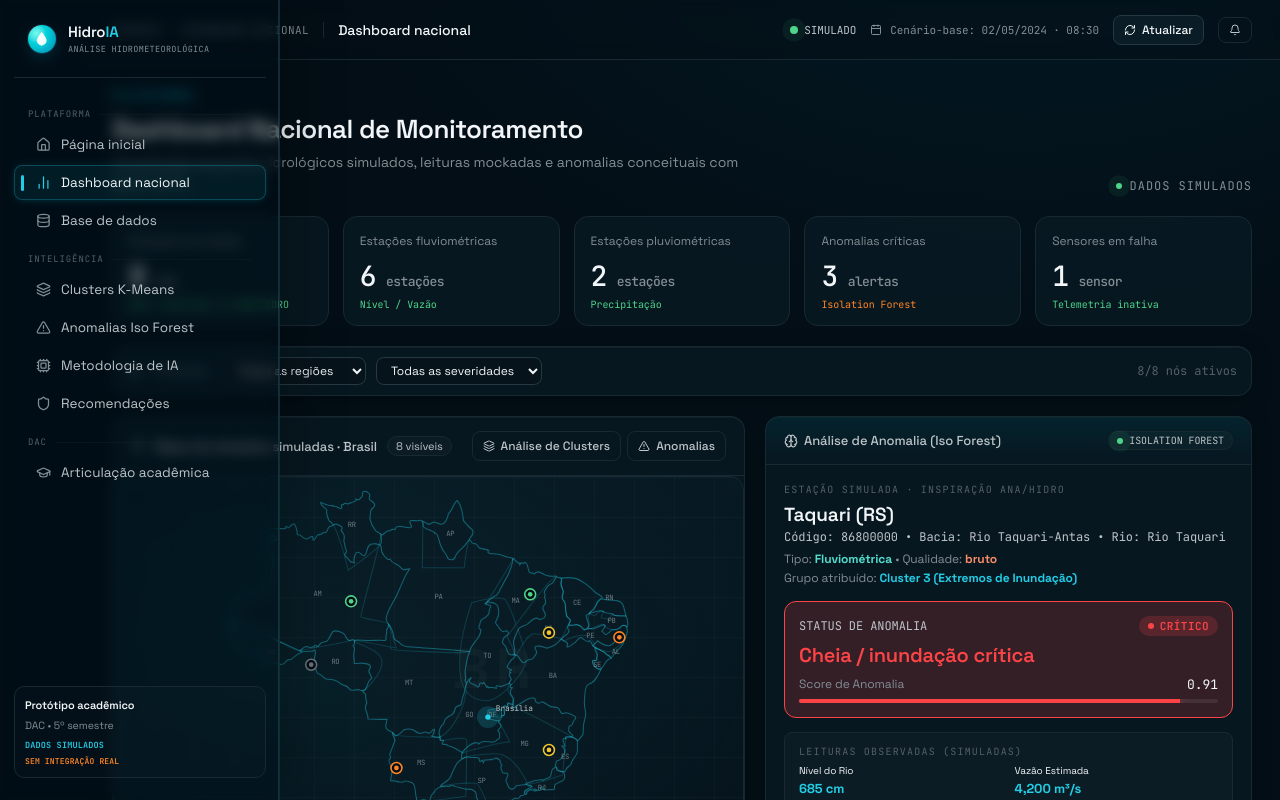
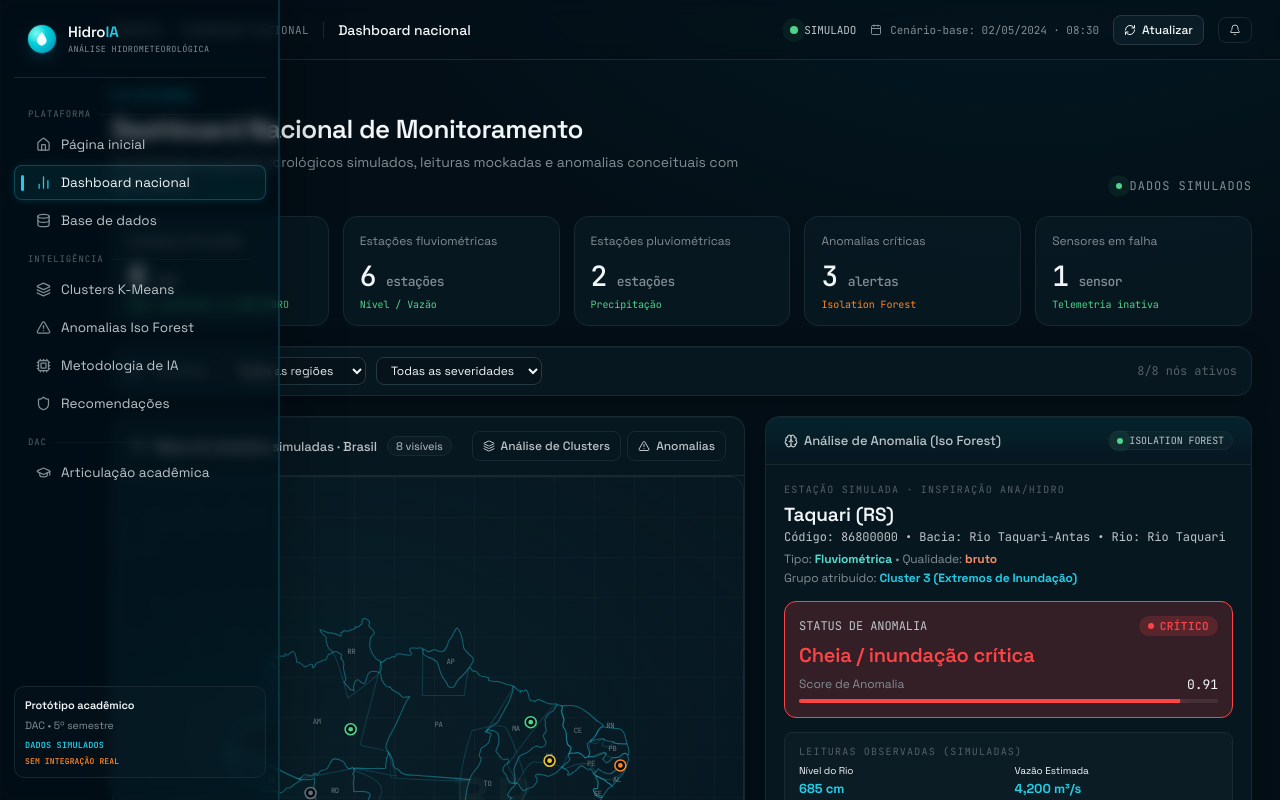
Before and after one commit to miranda-1/hidroia-brasil-ts, a React (Vite) app: page / in a window 1280 px wide. Both pictures are taken after a click on the button "Entrar na plataforma". Shown: the top 800 px of the page. Built offline with nearby package versions, Linux system fonts and the light colour scheme.

Commit message:
feat: ajuste no mapa do dashboard

```diff
--- a/src/components/map/BrazilSensorMap.tsx
+++ b/src/components/map/BrazilSensorMap.tsx
@@ -31,7 +31,7 @@ export const BrazilSensorMap: React.FC<BrazilSensorMapProps> = ({
     <div className="map-wrap" style={{ height }}>
       <div className="map-grid"></div>
       <svg className="map-svg" viewBox="0 0 800 560" preserveAspectRatio="xMidYMid meet"
-           style={{ height: "100%" }}>
+           style={{ flex: 1, width: "100%", height: "100%", minHeight: 0 }}>
         <defs>
           <linearGradient id="brFill" x1="0" y1="0" x2="1" y2="1">
             <stop offset="0%"   stopColor="oklch(0.30 0.05 220)" stopOpacity="0.6"/>
--- a/src/index.css
+++ b/src/index.css
@@ -492,6 +492,9 @@ button { font-family: inherit; cursor: pointer; }
     radial-gradient(800px 500px at 30% 40%, oklch(0.26 0.04 220 / 0.6), transparent 70%),
     linear-gradient(180deg, oklch(0.20 0.03 235), oklch(0.17 0.025 240));
   border: 1px solid var(--border-soft);
+  flex: 1;
+  display: flex;
+  flex-direction: column;
 }
 .map-grid {
   position: absolute; inset: 0;
--- a/src/pages/Dashboard.tsx
+++ b/src/pages/Dashboard.tsx
@@ -111,7 +111,7 @@ export const Dashboard: React.FC<DashboardProps> = ({ go }) => {
         marginBottom: 20
       }}>
         {/* Map Panel */}
-        <div className="card" style={{ padding: 0, overflow: "hidden" }}>
+        <div className="card" style={{ padding: 0, overflow: "hidden", display: "flex", flexDirection: "column", height: "100%" }}>
           <div style={{
             display: "flex", justifyContent: "space-between", alignItems: "center",
             padding: "14px 18px", borderBottom: "1px solid var(--border-soft)"
@@ -132,7 +132,7 @@ export const Dashboard: React.FC<DashboardProps> = ({ go }) => {
           </div>
 
           <BrazilSensorMap
-            height="clamp(440px, 55vh, 620px)"
+            height="100%"
             selectedId={selectedId}
             onSelectStation={(s) => setSelectedId(s.id)}
             stations={filteredStations}
```
